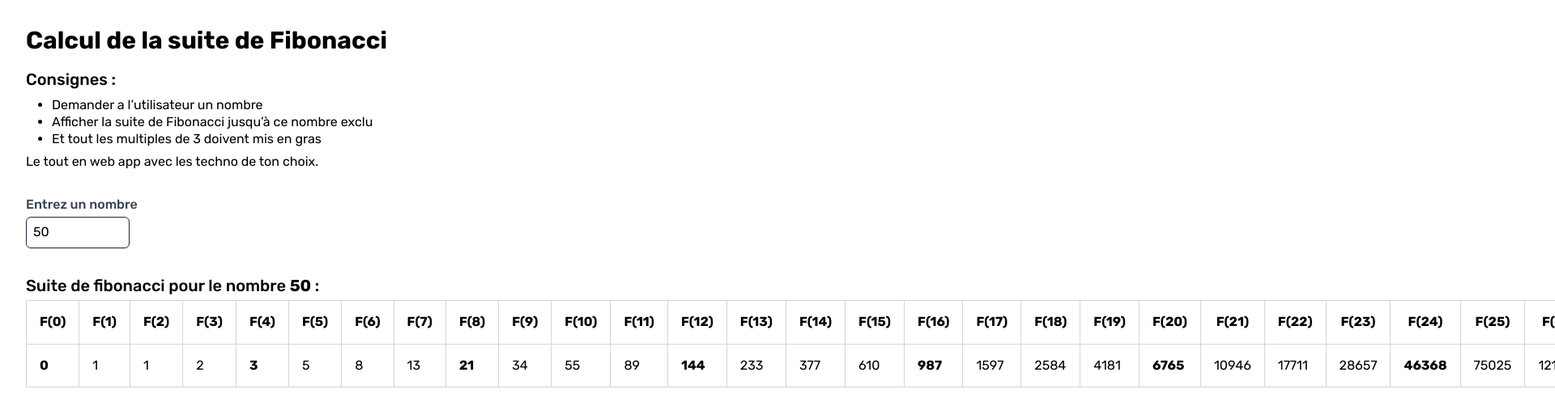
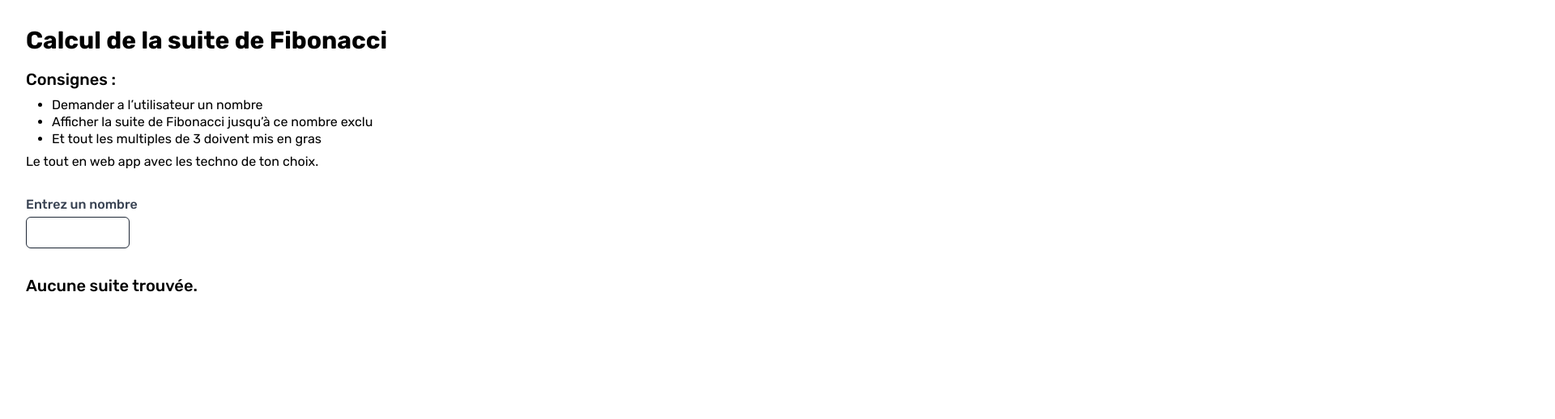
Before and after one commit to JonathanCierp/fibonacci, a Vue app: page / in a window 1280 px wide. Shown: the top 518 px of the page at 81% size, 1920 px wide, since content can reach past the window. Built offline with nearby package versions, Linux system fonts and the light colour scheme.

Commit message:
Fix : delete default value of chosenNumber

```diff
--- a/src/App.vue
+++ b/src/App.vue
@@ -45,7 +45,7 @@ import BaseFormInput from '@/components/base/form/BaseFormInput.vue'
 import { onMounted, ref } from 'vue'
 
 // Number chosen by user | number
-const chosenNumber = ref(50)
+const chosenNumber = ref()
 // Result of fibonaccy | array<number>
 const results = ref([])
 
```
